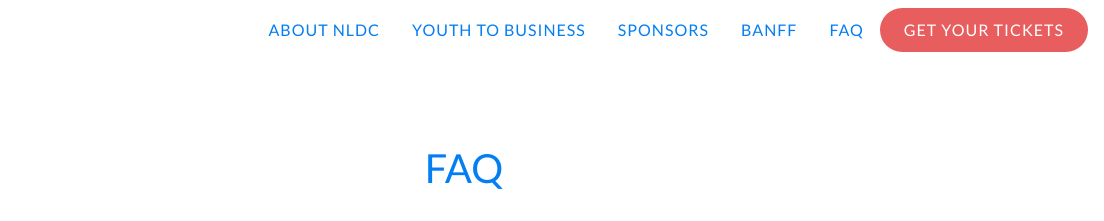
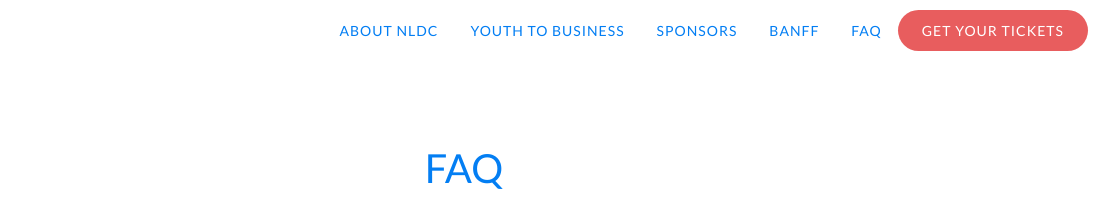
Before and after one commit to jackieluc/nldc, a Gatsby site: page /faq in a window 1280 px wide. Shown: the top 221 px of the page, 176-1280 px from the left. Built offline with nearby package versions, Linux system fonts and the light colour scheme; Gatsby itself is replaced by a stand-in of ours.

Commit message:
DesktopMenu | update font size

```diff
--- a/src/components/Navigation/DesktopMenu.js
+++ b/src/components/Navigation/DesktopMenu.js
@@ -47,7 +47,7 @@ const MenuWrapper = styled.nav`
 `;
 
 const ButtonAnchor = styled.a`
-  font-size: 1rem;
+  font-size: 14px;
   padding: 10px 1.5rem;
   letter-spacing 1px;
   text-decoration: none;
@@ -63,7 +63,7 @@ const ButtonAnchor = styled.a`
 `;
 
 const StyledAnchor = styled.a`
-  font-size: 1rem;
+  font-size: 14px;
   ${Media.laptop`padding: 8px;`}
   ${Media.desktop`padding: 8px 1rem;`}
   letter-spacing: 1px;
```
